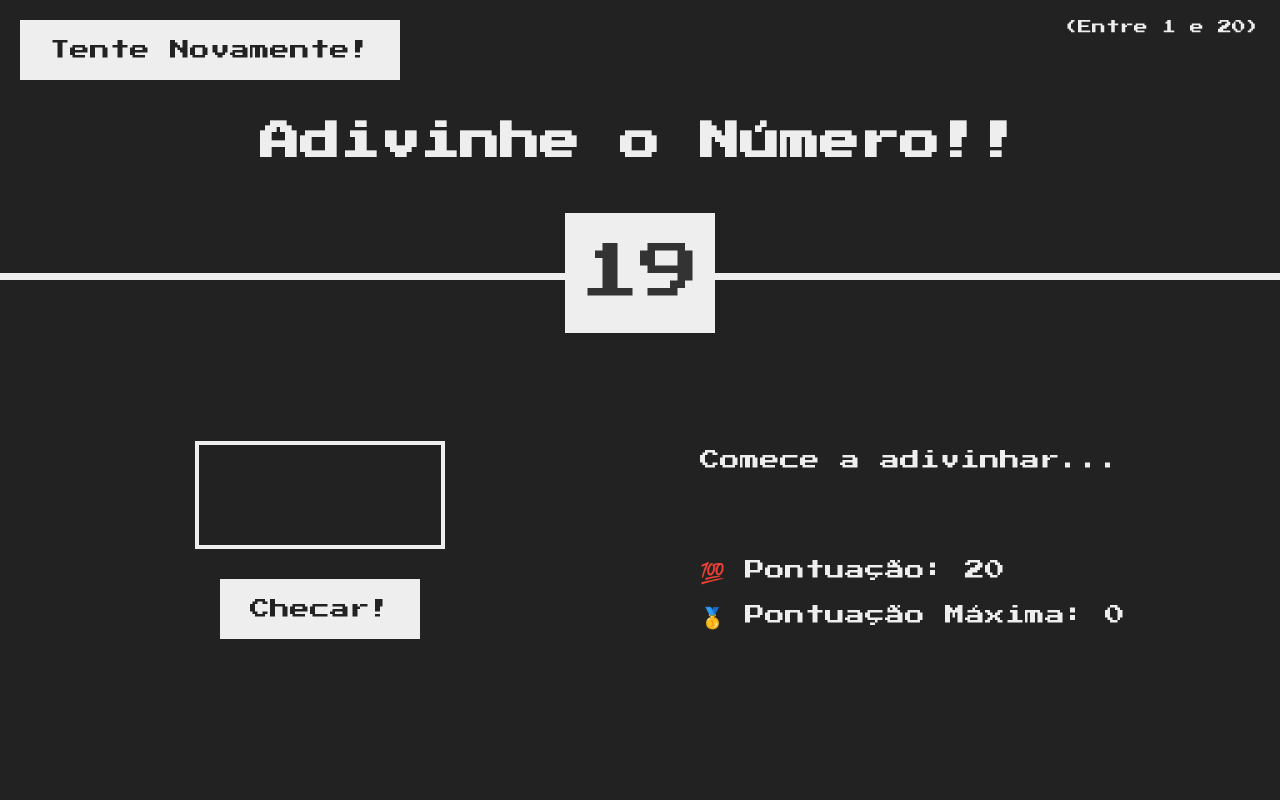
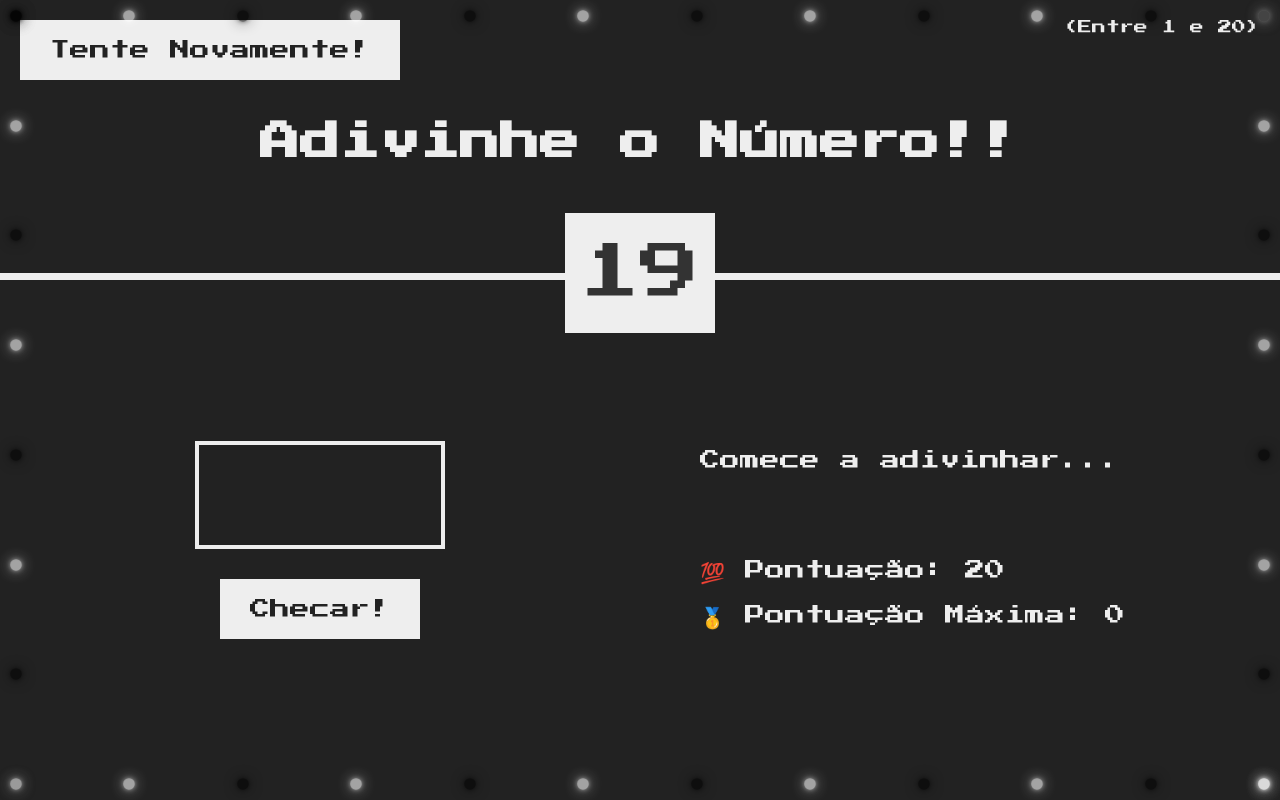
Before and after one commit to Tiagotpk/jogo_adivinha, a plain HTML site: page index.html in a window 1280 px wide. Drawn offline with Linux system fonts and the light colour scheme.

Commit message:
feat: Luz de Circo

```diff
--- a/index.html
+++ b/index.html
@@ -8,6 +8,59 @@
     <title>Adivinhe o Número!!</title>
   </head>
   <body>
+    <div class="circus-lights">
+      <div class="lights-top">
+        <span></span>
+        <span></span>
+        <span></span>
+        <span></span>
+        <span></span>
+        <span></span>
+        <span></span>
+        <span></span>
+        <span></span>
+        <span></span>
+        <span></span>
+        <span></span>
+      </div>
+
+      <div class="lights-right">
+        <span></span>
+        <span></span>
+        <span></span>
+        <span></span>
+        <span></span>
+        <span></span>
+        <span></span>
+        <span></span>
+      </div>
+
+      <div class="lights-bottom">
+        <span></span>
+        <span></span>
+        <span></span>
+        <span></span>
+        <span></span>
+        <span></span>
+        <span></span>
+        <span></span>
+        <span></span>
+        <span></span>
+        <span></span>
+        <span></span>
+      </div>
+
+      <div class="lights-left">
+        <span></span>
+        <span></span>
+        <span></span>
+        <span></span>
+        <span></span>
+        <span></span>
+        <span></span>
+        <span></span>
+      </div>
+    </div>
     <header>
       <h1>Adivinhe o Número!!</h1>
       <p class="between">(Entre 1 e 20)</p>
--- a/style.css
+++ b/style.css
@@ -288,3 +288,127 @@ h1 {
     padding: 1.3rem 1.7rem;
   }
 }
+
+.circus-lights {
+  position: fixed;
+  inset: 0;
+
+  pointer-events: none;
+
+  z-index: 999;
+
+  display: flex;
+  justify-content: space-between;
+  align-items: flex-start;
+
+  padding: 10px;
+}
+
+.circus-lights span {
+  width: 12px;
+  height: 12px;
+
+  border-radius: 50%;
+
+  background-color: #000;
+
+  box-shadow:
+    0 0 5px #000,
+    0 0 15px #000;
+
+  animation: circus-light 0.8s infinite alternate;
+}
+
+.circus-lights {
+  position: fixed;
+  inset: 0;
+
+  pointer-events: none;
+
+  z-index: 999;
+}
+
+.circus-lights span {
+  display: block;
+
+  width: 12px;
+  height: 12px;
+
+  border-radius: 50%;
+
+  background-color: #000;
+
+  box-shadow:
+    0 0 5px #000,
+    0 0 15px #000;
+
+  animation: circus-light 0.8s infinite alternate;
+}
+
+.circus-lights span:nth-child(even) {
+  background-color: #fff;
+
+  box-shadow:
+    0 0 5px #fff,
+    0 0 15px #fff;
+
+  animation-delay: 0.4s;
+}
+
+.lights-top {
+  position: absolute;
+
+  top: 10px;
+  left: 10px;
+  right: 10px;
+
+  display: flex;
+  justify-content: space-between;
+}
+
+.lights-right {
+  position: absolute;
+
+  top: 10px;
+  right: 10px;
+  bottom: 10px;
+
+  display: flex;
+  flex-direction: column;
+  justify-content: space-between;
+}
+
+.lights-bottom {
+  position: absolute;
+
+  left: 10px;
+  right: 10px;
+  bottom: 10px;
+
+  display: flex;
+  justify-content: space-between;
+}
+
+.lights-left {
+  position: absolute;
+
+  top: 10px;
+  left: 10px;
+  bottom: 10px;
+
+  display: flex;
+  flex-direction: column;
+  justify-content: space-between;
+}
+
+@keyframes circus-light {
+  0% {
+    opacity: 0.3;
+    transform: scale(0.8);
+  }
+
+  100% {
+    opacity: 1;
+    transform: scale(1.2);
+  }
+}
```
